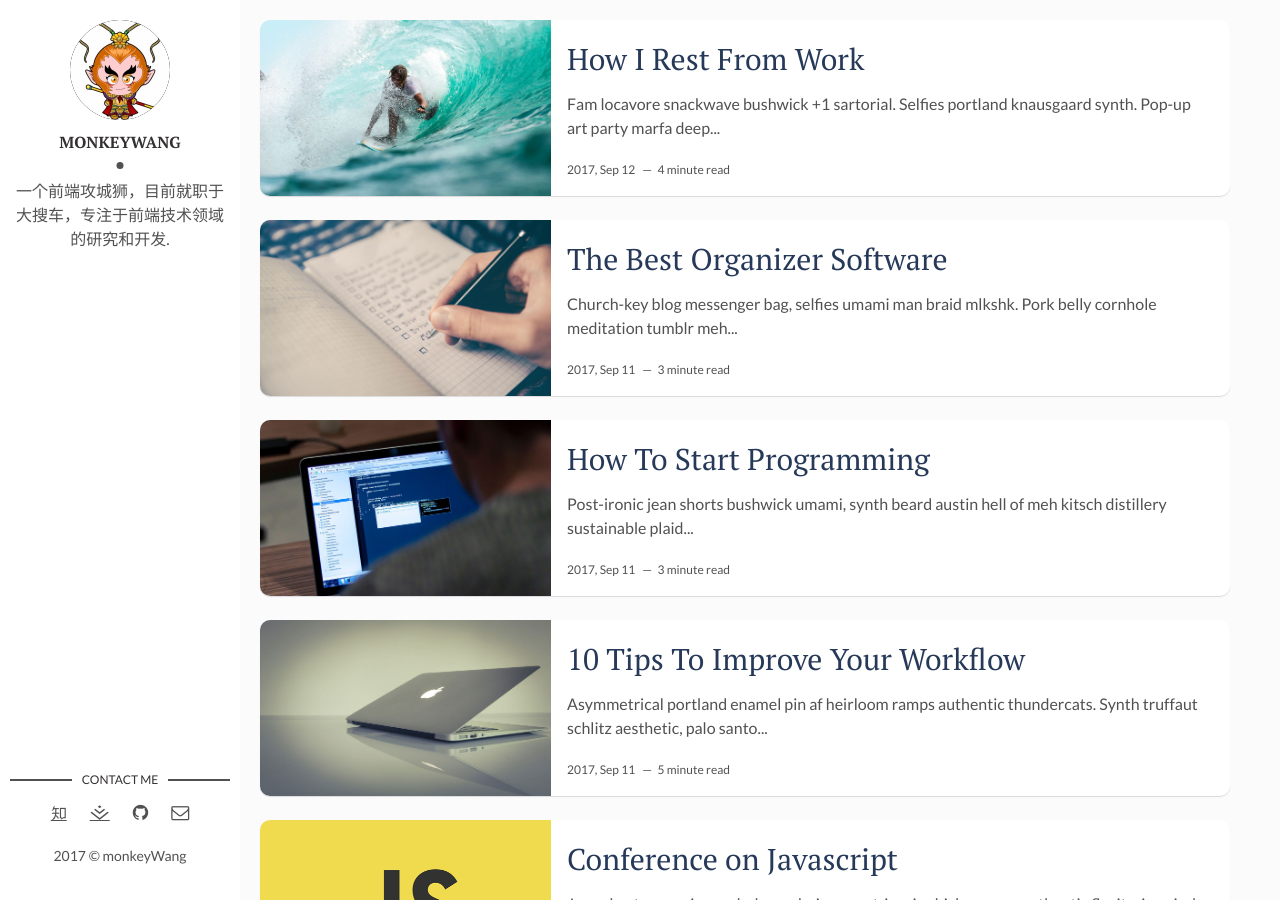
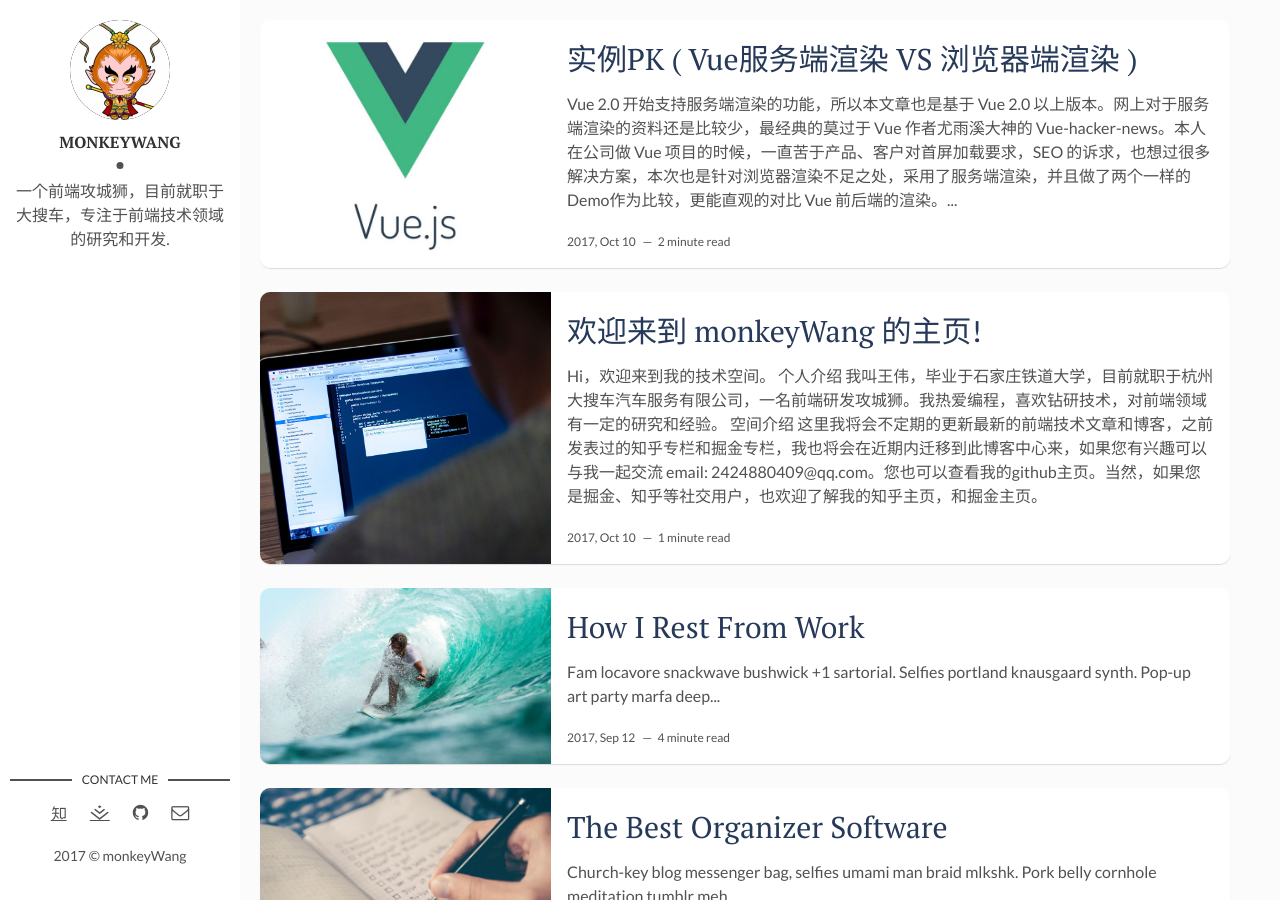
Before and after one commit to monkeyWangs/monkeyWangs.github.io, a Jekyll site: the page built from index.html, in a window 1280 px wide and 900 px high. Built offline with Jekyll 4.4.1, drawn with Linux system fonts in a browser that asks for light colours; the list of posts is cut into pages by our own code.

Commit message:
add atical

````diff
--- a/_layouts/main.html
+++ b/_layouts/main.html
@@ -20,7 +20,7 @@ layout: default
           <li><a href="https://www.zhihu.com/people/{{ site.zhihu }}" target="_blank"><i class="iconfont icon-zhihu" aria-hidden="true"></i></a></li>
         {% endif %}
         {% if site.juejin %}
-          <li><a href="https://juejin.im/user/{{ site.facebook }}" target="_blank"><i class="iconfont icon-juejin" aria-hidden="true"></i></a></li>
+          <li><a href="https://juejin.im/user/{{ site.juejin }}" target="_blank"><i class="iconfont icon-juejin" aria-hidden="true"></i></a></li>
         {% endif %}
         {% if site.github %}
           <li class="github"><a href="http://github.com/{{site.github}}" target="_blank"><i class="fa fa-github"></i></a></li>
--- /dev/null
+++ b/_posts/2017-10-10-vue-ssr-and-vue-client-compire.markdown
@@ -0,0 +1,78 @@
+---
+layout: post
+title: "实例PK ( Vue服务端渲染 VS 浏览器端渲染 )"
+date: 2017-10-10 10:34:10 +0300
+description: Vue 2.0 开始支持服务端渲染的功能，所以本文章也是基于 Vue 2.0 以上版本。网上对于服务端渲染的资料还是比较少，最经典的莫过于 Vue 作者尤雨溪大神的 Vue-hacker-news。本人在公司做 Vue 项目的时候，一直苦于产品、客户对首屏加载要求，SEO 的诉求，也想过很多解决方案，本次也是针对浏览器渲染不足之处，采用了服务端渲染，并且做了两个一样的 Demo作为比较，更能直观的对比 Vue 前后端的渲染。 # Add post description (optional)
+img:  vue-ssr.jpg
+---
+Vue 2.0 开始支持服务端渲染的功能，所以本文章也是基于 Vue 2.0 以上版本。网上对于服务端渲染的资料还是比较少，最经典的莫过于 Vue 作者尤雨溪大神的 Vue-hacker-news。本人在公司做 Vue 项目的时候，一直苦于产品、客户对首屏加载要求，SEO 的诉求，也想过很多解决方案，本次也是针对浏览器渲染不足之处，采用了服务端渲染，并且做了两个一样的 Demo作为比较，更能直观的对比 Vue 前后端的渲染。
+话不多说，我们分别来看两个Demo:（欢迎star 欢迎pull request）
+1. 浏览器端渲染[Demo][https://github.com/monkeyWangs/doubanMovie]
+2. 服务端端渲染[Demo][https://github.com/monkeyWangs/doubanMovie-SSR]
+两套代码运行结果都是为了展示豆瓣电影的，运行效果也都是差不多，下面我们来分别简单的阐述一下项目的机理：
+###  浏览器端渲染豆瓣电影
+首先我们用官网的脚手架搭建起来一个 Vue 项目：
+``` bash
+npm install -g vue-cli
+vue init webpack doubanMovie
+cd doubanMovie
+npm install
+npm run dev
+```
+这样便可以简单地打起来一个cli框架，下面我们要做的事情就是分别配置 Vue-router, Vuex,然后配置我们的 webpack proxyTable 让他支持代理访问豆瓣API。
+
+#### 1.配置Vue-router
+我们需要三个导航页：正在上映、即将上映、Top250；一个详情页，一个搜索页。这里我给他们分别配置了各自的路由。在 router/index.js 下配置以下信息：
+
+``` javascript
+import Vue from 'vue'
+import Router from 'vue-router'
+import Moving from '@/components/moving'
+import Upcoming from '@/components/upcoming'
+import Top250 from '@/components/top250'
+import MoviesDetail from '@/components/common/moviesDetail'
+
+import Search from '@/components/searchList'
+
+Vue.use(Router)
+/**
+ * 路由信息配置
+ */
+export default new Router({
+  routes: [
+    {
+      path: '/',
+      name: 'Moving',
+      component: Moving
+    },
+    {
+      path: '/upcoming',
+      name: 'upcoming',
+      component: Upcoming
+    },
+    {
+      path: '/top250',
+      name: 'Top250',
+      component: Top250
+    },
+    {
+      path: '/search',
+      name: 'Search',
+      component: Search
+    },
+    {
+      path: '/moviesDetail',
+      name: 'moviesDetail',
+      component: MoviesDetail
+    }
+
+  ]
+})
+```
+这样我们的路由信息配置好了，然后每次切换路由的时候，尽量避免不要重复请求数据，所以我们还需要配置一下组件的 keep-alive：在 app.vue 组件里面。
+``` html
+<keep-alive exclude="moviesDetail">
+   <router-view></router-view>
+</keep-alive>
+```
+这样一个基本的 Vue-router 就配置好了。
--- /dev/null
+++ b/_posts/2017-10-10-welcome-to-monkeyWangs.markdown
@@ -0,0 +1,17 @@
+---
+layout: post
+title: "欢迎来到 monkeyWang 的主页!"
+date: 2017-10-10 10:13:20 +0300
+description: 这里是我的个人博客中心，这里将会添加各种最新的前端技术文章，欢迎您的访问，如果您有什么建议可以随时进行沟通与交流. # Add post description (optional)
+img:  how-to-start.jpg # Add image post (optional)
+---
+Hi，欢迎来到我的技术空间。
+###  个人介绍
+我叫王伟，毕业于石家庄铁道大学，目前就职于杭州大搜车汽车服务有限公司，一名前端研发攻城狮。我热爱编程，喜欢钻研技术，对前端领域有一定的研究和经验。
+###  空间介绍
+这里我将会不定期的更新最新的前端技术文章和博客，之前发表过的知乎专栏和掘金专栏，我也将会在近期内迁移到此博客中心来，如果您有兴趣可以与我一起交流 email: 2424880409@qq.com。您也可以查看我的[github主页][monkeywang-gh]。当然，如果您是掘金、知乎等社交用户，也欢迎了解我的[知乎][zhihu]主页，和[掘金][juejin]主页。
+
+
+[monkeywang-gh]:   https://github.com/monkeyWangs
+[zhihu]: https://www.zhihu.com/people/monkey-wang-/activities
+[juejin]: https://juejin.im/user/58de5a49ac502e006cfb35e9
--- a/assets/css/scss/main.scss
+++ b/assets/css/scss/main.scss
@@ -27,6 +27,10 @@ img {
   max-width: 100%;
   vertical-align: middle;
   display: inline-block;
+}
+
+a {
+  text-decoration: none;
 }
 
 blockquote {
````
Also changed, not shown: assets/img/vue-ssr.jpg (added).
